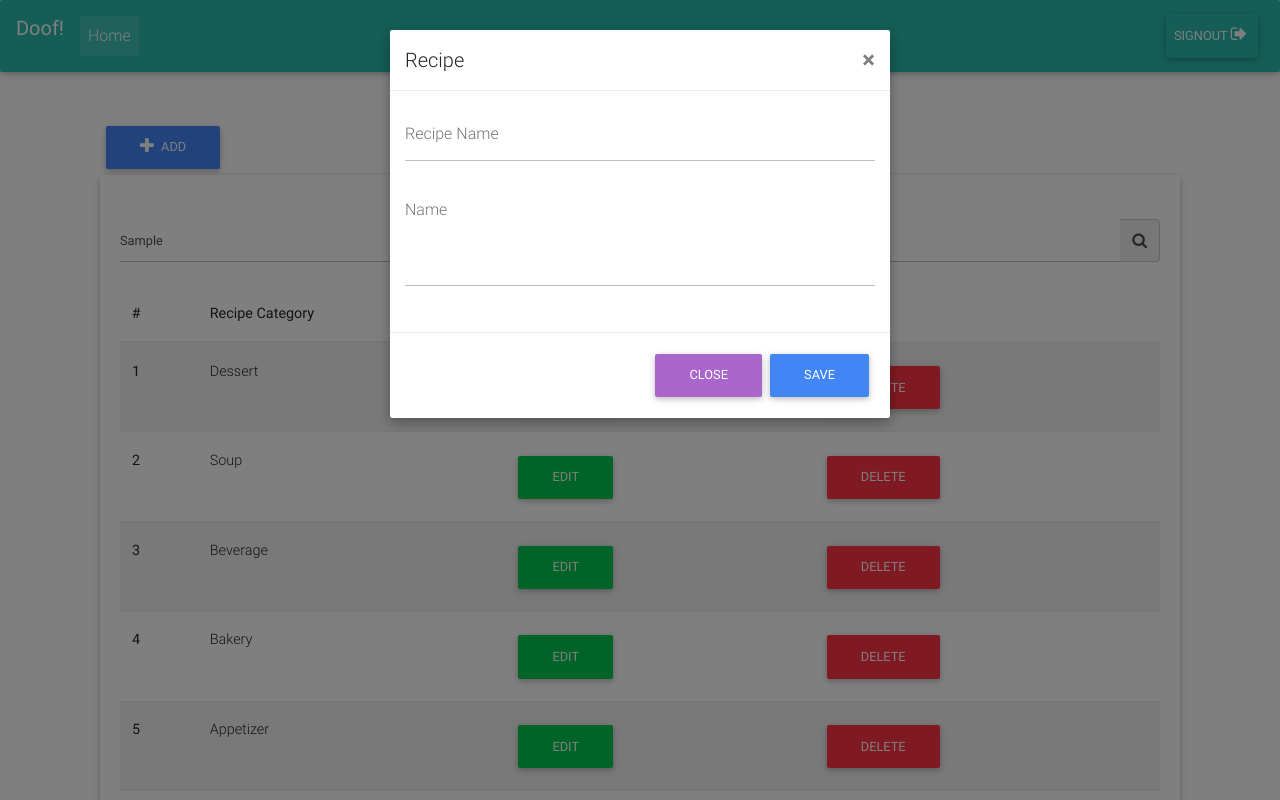
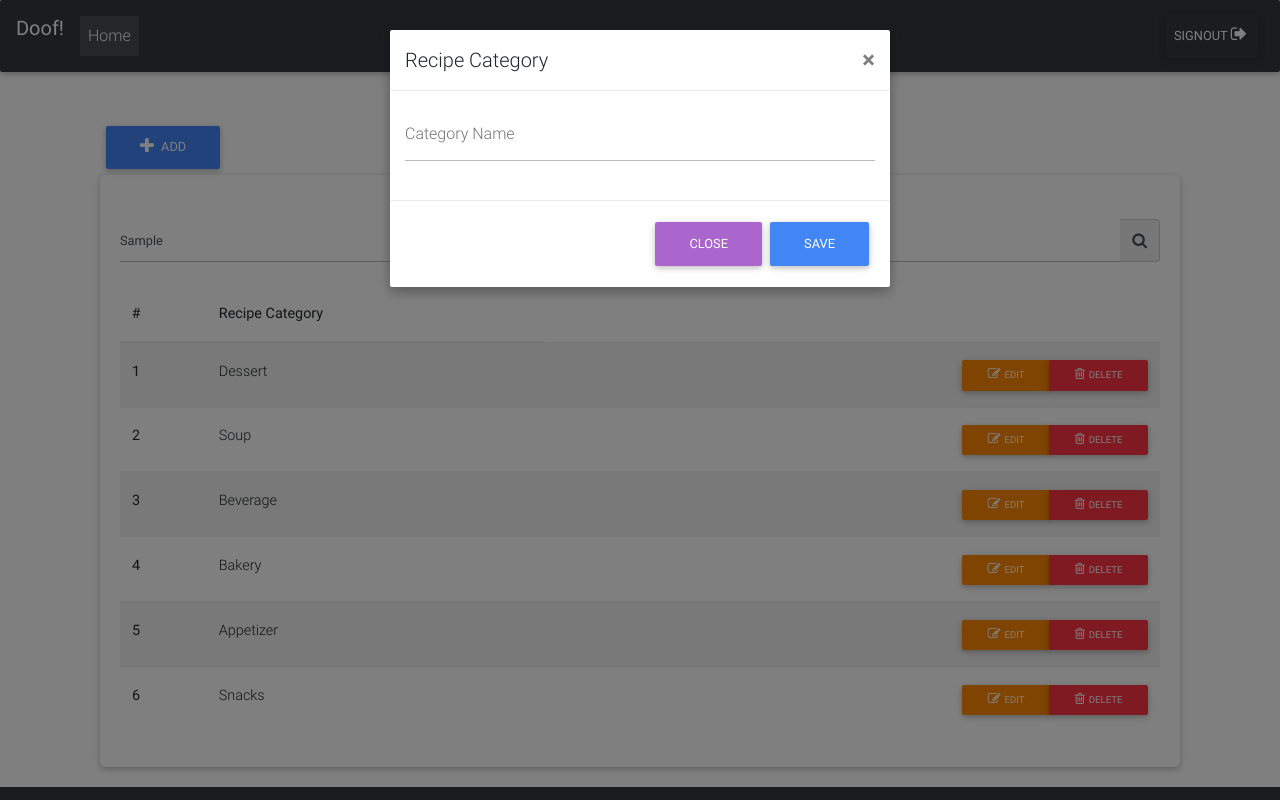
Before and after one commit to Sebuliba-Adrian/sebuliba-adrian.github.io, a plain HTML site: page categories.html in a window 1280 px wide. Both pictures are taken after typing "Sample" into the empty fields and a click on the button "ADD". Shown: the top 800 px of the page. Drawn offline with Linux system fonts and the light colour scheme.

Commit message:
Modify colour for better visuals

```diff
--- a/categories.html
+++ b/categories.html
@@ -21,7 +21,7 @@
     <!-- Start your project here-->
     <header>
 
-        <nav class="navbar navbar-expand-lg navbar-dark bg-default">
+        <nav class="navbar navbar-expand-lg navbar-dark bg-dark">
             <a class="navbar-brand" href="#"><strong>Doof!</strong></a>
             <button class="navbar-toggler" type="button" data-toggle="collapse" data-target="#navbarSupportedContent" aria-controls="navbarSupportedContent"
                 aria-expanded="false" aria-label="Toggle navigation">
@@ -36,8 +36,7 @@
                 </ul>
                 <ul class="navbar-nav nav-flex-icons">
                     <li class="nav-item">
-                        <a href="index.html" class="btn nav-link" data-toggle="modal"
-                        data-target="#modalLoginForm">SignOut<i   class="fa fa-sign-out"></i></a>
+                        <a href="index.html" class="btn nav-link" data-toggle="modal" data-target="#modalLoginForm">SignOut<i   class="fa fa-sign-out"></i></a>
                     </li>
                 </ul>
             </div>
@@ -56,7 +55,8 @@
 
             <!-- /Start your project here-->
             <div class="container">
-                <button type="button" class="btn btn-primary" data-toggle="modal" data-target="#recipeModal"><i class="fa fa-plus mr-1"></i> Add</button>    <!-- row1 stars here -->
+                <button type="button" class="btn btn-primary" data-toggle="modal" data-target="#recipeModal"><i class="fa fa-plus mr-1"></i> Add</button>
+                <!-- row1 stars here -->
 
                 <!-- Table starts here -->
 
@@ -100,43 +100,73 @@
                                     <th scope="row">1</th>
                                     <td>Dessert</td>
                                     <!-- Indicates a successful or positive action -->
-<td><button type="button" class="btn btn-success">Edit</button></td>
-<td><button type="button" class="btn btn-danger">Delete</button></td>
+                                    <td></td>
+                                    <td>
+                                        <div class="btn-group pull-right">
+                                            <button type="button" class="btn btn-warning btn-sm"><i class="fa fa-pencil-square-o mr-1"></i>Edit</button>
+                                            <button type="button" class="btn btn-danger btn-sm"><i class="fa fa-trash-o mr-1"></i>Delete</button>
+                                        </div>
+                                    </td>
 
                                 </tr>
                                 <tr>
                                     <th scope="row">2</th>
                                     <td>Soup</td>
-                        <td><button type="button" class="btn btn-success">Edit</button></td>
-                        <td><button type="button" class="btn btn-danger">Delete</button></td>
+                                    <td></td>
+                                    <td>
+                                        <div class="btn-group pull-right">
+                                            <button type="button" class="btn btn-warning btn-sm"><i class="fa fa-pencil-square-o mr-1"></i>Edit</button>
+                                            <button type="button" class="btn btn-danger btn-sm"><i class="fa fa-trash-o mr-1"></i>Delete</button>
+                                        </div>
+                                    </td></td>
 
                                 </tr>
                                 <tr>
                                     <th scope="row">3</th>
                                     <td>Beverage</td>
-                        <td><button type="button" class="btn btn-success">Edit</button></td>
-                        <td><button type="button" class="btn btn-danger">Delete</button></td>
+                                    <td></td>
+                                    <td>
+                                        <div class="btn-group pull-right">
+                                            <button type="button" class="btn btn-warning btn-sm"><i class="fa fa-pencil-square-o mr-1"></i>Edit</button>
+                                            <button type="button" class="btn btn-danger btn-sm"><i class="fa fa-trash-o mr-1"></i>Delete</button>
+                                        </div>
+                                    </td>
 
                                 </tr>
                                 <tr>
                                     <th scope="row">4</th>
-                        <td><a href = "recipes.html">Bakery</a></td>
-                        <td><button type="button" class="btn btn-success">Edit</button></td>
-                        <td><button type="button" class="btn btn-danger">Delete</button></td>
+                                    <td><a href="recipes.html">Bakery</a></td>
+                                    <td></td>
+                                    <td>
+                                        <div class="btn-group pull-right">
+                                            <button type="button" class="btn btn-warning btn-sm"><i class="fa fa-pencil-square-o mr-1"></i>Edit</button>
+                                            <button type="button" class="btn btn-danger btn-sm"><i class="fa fa-trash-o mr-1"></i>Delete</button>
+                                        </div>
+                                    </td>
 
                                 </tr>
                                 <tr>
                                     <th scope="row">5</th>
                                     <td>Appetizer</td>
-                        <td><button type="button" class="btn btn-success">Edit</button></td>
-                        <td><button type="button" class="btn btn-danger">Delete</button></td>
+                                    <td></td>
+                                    <td>
+                                        <div class="btn-group pull-right">
+                                            <button type="button" class="btn btn-warning btn-sm"><i class="fa fa-pencil-square-o mr-1"></i>Edit</button>
+                                            <button type="button" class="btn btn-danger btn-sm"><i class="fa fa-trash-o mr-1"></i>Delete</button>
+                                        </div>
+                                    </td>
 
                                 </tr>
                                 <tr>
                                     <th scope="row">6</th>
                                     <td>Snacks</td>
-                        <td><button type="button" class="btn btn-success">Edit</button></td>
-                        <td><button type="button" class="btn btn-danger">Delete</button></td>
+                                    <td></td>
+                                    <td>
+                                        <div class="btn-group pull-right">
+                                            <button type="button" class="btn btn-warning btn-sm"><i class="fa fa-pencil-square-o mr-1"></i>Edit</button>
+                                            <button type="button" class="btn btn-danger btn-sm"><i class="fa fa-trash-o mr-1"></i>Delete</button>
+                                        </div>
+                                    </td>
 
                                 </tr>
                             </tbody>
@@ -162,12 +192,12 @@
     <footer>
 
         <!--Footer-->
-        <footer class="page-footer blue center-on-small-only">
+        <footer class="page-footer dark center-on-small-only bg-dark">
 
 
 
             <!--Copyright-->
-            <div class="footer-copyright">
+            <div class="footer-copyright bg-dark">
                 <div class="container-fluid">
                     © 2017 Copyright: <a href="https://www.doofapp.com"> doof.com </a>
 
@@ -196,7 +226,7 @@
     <div class="modal-dialog" role="document">
         <div class="modal-content">
             <div class="modal-header">
-                    <h5 class="modal-title" id="exampleModalLabel">Recipe</h5>
+                <h5 class="modal-title" id="exampleModalLabel">Recipe Category</h5>
                 <button type="button" class="close" data-dismiss="modal" aria-label="Close">
                         <span aria-hidden="true">&times;</span>
                     </button>
@@ -210,13 +240,9 @@
                     <div class="md-form">
 
                         <input type="text" id="orangeForm-name" class="form-control">
-            <label for="orangeForm-name">Recipe Name</label>
+                        <label for="orangeForm-name">Category Name</label>
                     </div>
-        <!--Basic textarea-->
-       <div class="md-form">
-        <textarea type="text" id="form7" class="md-textarea"></textarea>
-        <label for="form7">Name</label>
-    </div>
+
 
 
 
```
Also changed, not shown: index.html (+9 -9 lines), recipes.html (+2 -2 lines). Lines whose indentation alone changed are shown as unchanged.
